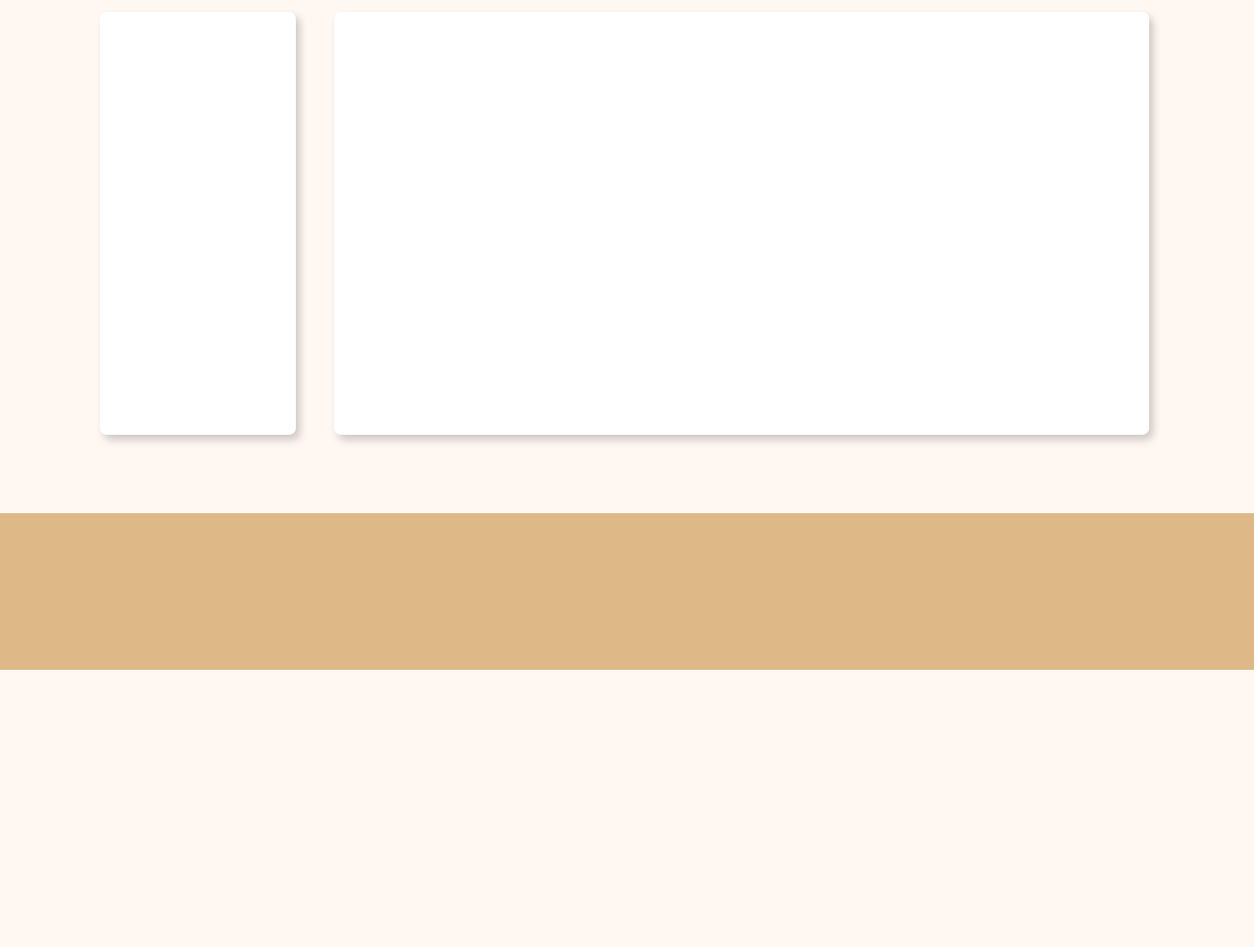
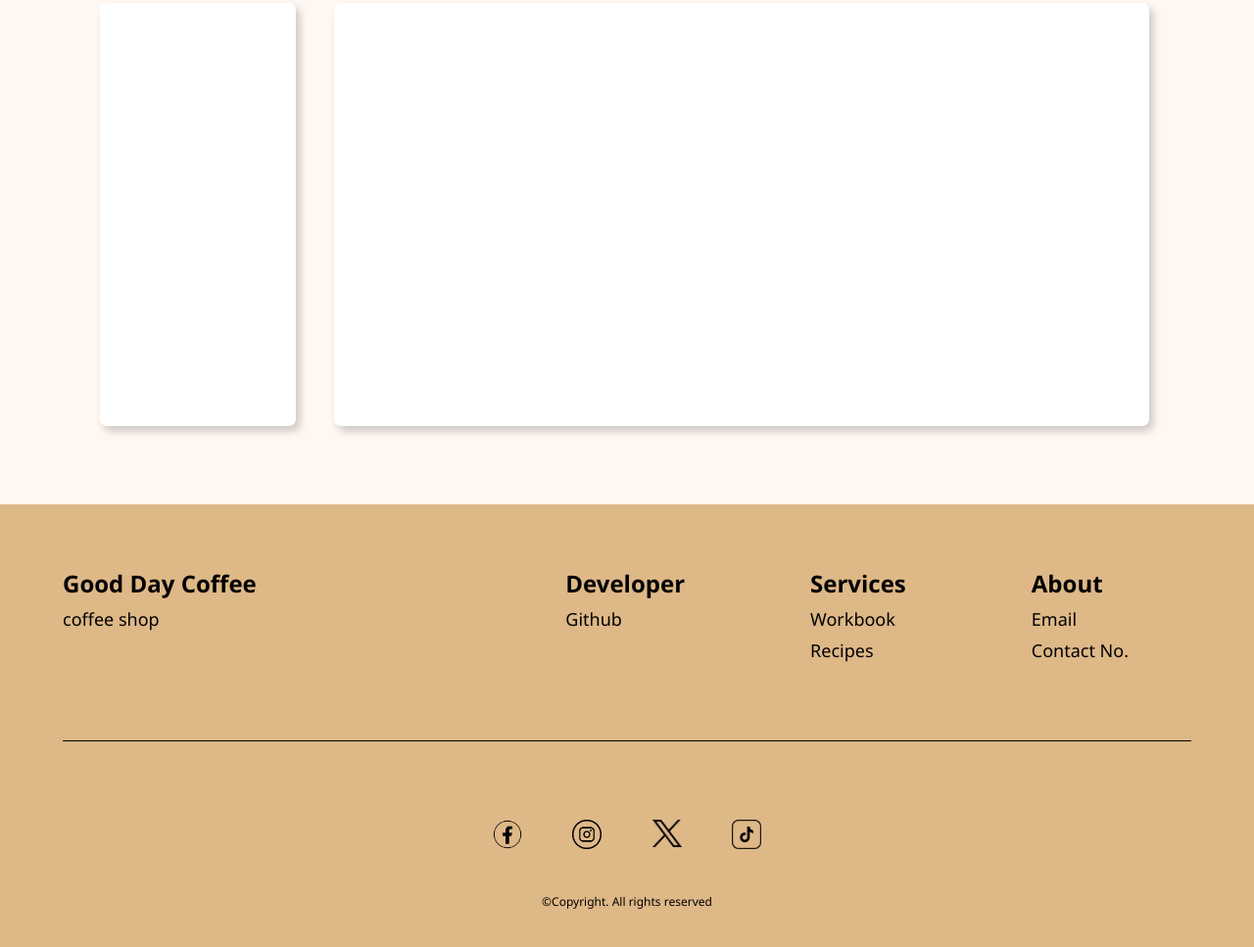
Before and after one commit to araume/good-day-coffee-web, a plain HTML site: page workbook.html in a window 1280 px wide. Shown: the part 205-1172 px from the top of the page at 98% size. Before the commit the page ends 891 px from the top, so only its background shows below. Drawn offline with Linux system fonts and the light colour scheme.

Commit message:
Add footer to webpages

```diff
--- a/index.css
+++ b/index.css
@@ -2,20 +2,24 @@
     margin: 0;
     padding: 0;
     box-sizing: border-box;
+}
+body{
     font-size: 6px;
     font-family: 'Segoe UI', Tahoma, Geneva, Verdana, sans-serif;
-}
-body{
     background-color: #FFF7F2;
-    overflow-y: hidden;
 }
 /* Nav */
 #title{
-    display: inline;
+    display: inline-block;
     font-size: 4em;
-    margin: 3.5vh 0 3.5vh 5vw;
+    font-weight: bold;
+    margin-left: 2vw;
+    padding: 3vh 2vw 0 2vw;
+    color: black;
+    text-decoration: none;
 }
 .nav-bar{
+    text-decoration: none;
     display: flex;
     background-color: burlywood;
     min-height: 10vh;
@@ -25,7 +29,7 @@ nav .links{
     margin-left: auto;
     margin-right: 5vw;
 }
-nav a{
+.nav a{
     font-size: 15pt;
     text-decoration: none;
     display: inline-block;
@@ -34,7 +38,7 @@ nav a{
     padding: 3vh 2vw 0 2vw;
     transition: 0.3s;
 }
-nav a:hover{
+.links a:hover{
     background-color: rgb(196, 161, 115);
 }
 /* Content */
@@ -80,10 +84,69 @@ nav a:hover{
 .cont a:hover{
     background-color: #c09e72;
 }
-
+/* Footer */
 footer{
-    display: inline-block;
     background-color: burlywood;
-    height: 20vh;
+    height: 60vh;
     width: 100%;
 }
+.footer-links{
+    display: flex;
+}
+.details, .dev, .services, .about{
+    display: inline-block;
+    height: fit-content;
+}
+.details{
+    margin: 8vh 7vw 0 5vw;
+}
+.details h3{
+    font-size: 4em;
+}
+.details p{
+    margin: 1vh 0 0 0;
+    font-size: 3em;
+}
+.dev{
+    margin: 8vh 10vw 0 auto;
+}
+footer h3{
+    font-size: 4em;
+}
+footer a{
+    display: block;
+    margin: 1vh 0 0 0;
+    text-decoration: none;
+    color: black;
+    font-size: 3em;
+}
+.services{
+    margin: 8vh 10vw 0 0;
+}
+.about{
+    margin: 8vh 10vw 0 0;
+}
+.line{
+    background-color: black;
+    margin: 10vh auto;
+    height: 1px;
+    width: 90%;
+}
+.socials{
+    display: flex;
+    justify-content: center;
+}
+.socials a{
+    width: fit-content;
+    margin: 0 2vw 0 2vw;
+    height: auto;
+}
+.socials img{
+    width: 30px;
+    height: auto;
+}
+.copyright{
+    width: fit-content;
+    margin: 5vh auto;
+    font-size: 2em;
+}
--- a/workbook.css
+++ b/workbook.css
@@ -2,19 +2,24 @@
     margin: 0;
     padding: 0;
     box-sizing: border-box;
-    font-size: 6px;
     font-family: 'Segoe UI', Tahoma, Geneva, Verdana, sans-serif;
 }
 body{
+    font-size: 6px;
     background-color: #FFF7F2;
 }
 /* Nav */
 #title{
-    display: inline;
+    display: inline-block;
     font-size: 4em;
-    margin: 3.5vh 0 3.5vh 5vw;
+    font-weight: bold;
+    margin-left: 2vw;
+    padding: 3vh 2vw 0 2vw;
+    color: black;
+    text-decoration: none;
 }
 .nav-bar{
+    text-decoration: none;
     display: flex;
     background-color: burlywood;
     min-height: 10vh;
@@ -24,7 +29,7 @@ nav .links{
     margin-left: auto;
     margin-right: 5vw;
 }
-nav a{
+.nav a{
     font-size: 15pt;
     text-decoration: none;
     display: inline-block;
@@ -33,7 +38,7 @@ nav a{
     padding: 3vh 2vw 0 2vw;
     transition: 0.3s;
 }
-nav a:hover{
+.links a:hover{
     background-color: rgb(196, 161, 115);
 }
 
@@ -53,6 +58,7 @@ nav a:hover{
     border-radius: 5px;
     border: none;
     background-color: blanchedalmond;
+    cursor: pointer;
 }
 .container-two{
     display: flex;
@@ -78,8 +84,67 @@ nav a:hover{
 
 /* Footer */
 footer{
-    display: inline-block;
     background-color: burlywood;
-    height: 20vh;
+    height: 60vh;
     width: 100%;
 }
+.footer-links{
+    display: flex;
+}
+.details, .dev, .services, .about{
+    display: inline-block;
+    height: fit-content;
+}
+.details{
+    margin: 8vh 7vw 0 5vw;
+}
+.details h3{
+    font-size: 4em;
+}
+.details p{
+    margin: 1vh 0 0 0;
+    font-size: 3em;
+}
+.dev{
+    margin: 8vh 10vw 0 auto;
+}
+footer h3{
+    font-size: 4em;
+}
+footer a{
+    display: block;
+    margin: 1vh 0 0 0;
+    text-decoration: none;
+    color: black;
+    font-size: 3em;
+}
+.services{
+    margin: 8vh 10vw 0 0;
+}
+.about{
+    margin: 8vh 10vw 0 0;
+}
+.line{
+    background-color: black;
+    margin: 10vh auto;
+    height: 1px;
+    width: 90%;
+}
+.socials{
+    display: flex;
+    justify-content: center;
+}
+.socials a{
+    width: fit-content;
+    margin: 0 2vw 0 2vw;
+    height: auto;
+}
+.socials img{
+    width: 30px;
+    height: auto;
+}
+.copyright{
+    width: fit-content;
+    margin: 5vh auto;
+    font-size: 2em;
+}
--- a/workbook.html
+++ b/workbook.html
@@ -8,7 +8,7 @@
     </head>
     <body>
         <nav class="nav-bar">
-            <h1 id="title">Good Day Coffee</h1>
+            <a href="index.html" id="title">Good Day Coffee</a>
             <span class="nav links">
                 <a href="management.html">Management</a>
                 <a href="profile.html">Profile</a>
@@ -31,7 +31,36 @@
             </span>
         </div>
         <footer>
-
+            <span class="footer-links">
+                <span class="details">
+                    <h3>Good Day Coffee</h3>
+                    <p>coffee shop</p>
+                </span>
+                <div class="dev">
+                    <h3>Developer</h3>
+                    <a href="https://github.com/araume">Github</a>
+                </div>
+                <div class="services">
+                    <h3>Services</h3>
+                    <a href="workbook.html">Workbook</a>
+                    <a href="recipe.html">Recipes</a>
+                </div>
+                <div class="about">
+                    <h3>About</h3>
+                    <a href="mailto:someone@example.com">Email</a>
+                    <a href="tel:+1234567890">Contact No.</a>
+                </div>
+            </span>
+            <div class="line"></div>
+            <span class="socials">
+                <a href="https://facebook.com"><img src="img/facebook-icon.png" alt=""></a>
+                <a href="https://instagram.com"><img src="img/vecteezy_instagram-logo-icon-social-media-icon_23741148.png" alt=""></a>
+                <a href="https:/x.com"><img src="img/vecteezy_social-media-x-logo-black-and-white-png_36623772.png" alt=""></a>
+                <a href="https://tiktok.com"><img src="img/vecteezy_tiktok-logo-icon_22227298.png" alt=""></a>
+            </span>
+            <div class="copyright">
+                <p>©Copyright. All rights reserved</p>
+            </div>
         </footer>
     </body>
 </html>
```
Also changed, not shown: index.html (+31 -2 lines), img/facebook-icon.png (added), img/vecteezy_instagram-logo-icon-social-media-icon_23741148.png (added), img/vecteezy_social-media-x-logo-black-and-white-png_36623772.png (added), img/vecteezy_tiktok-logo-icon_22227298.png (added).
